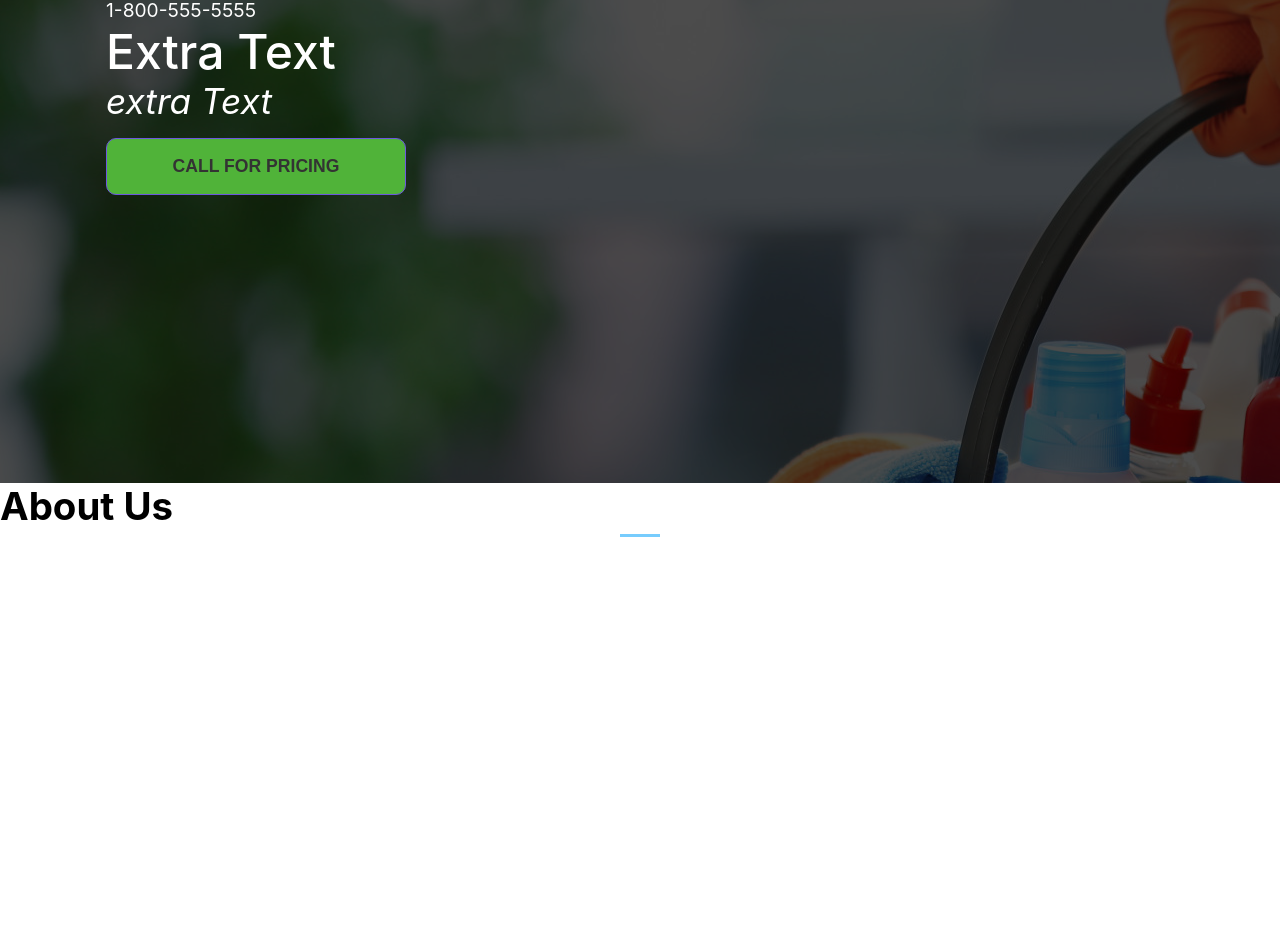
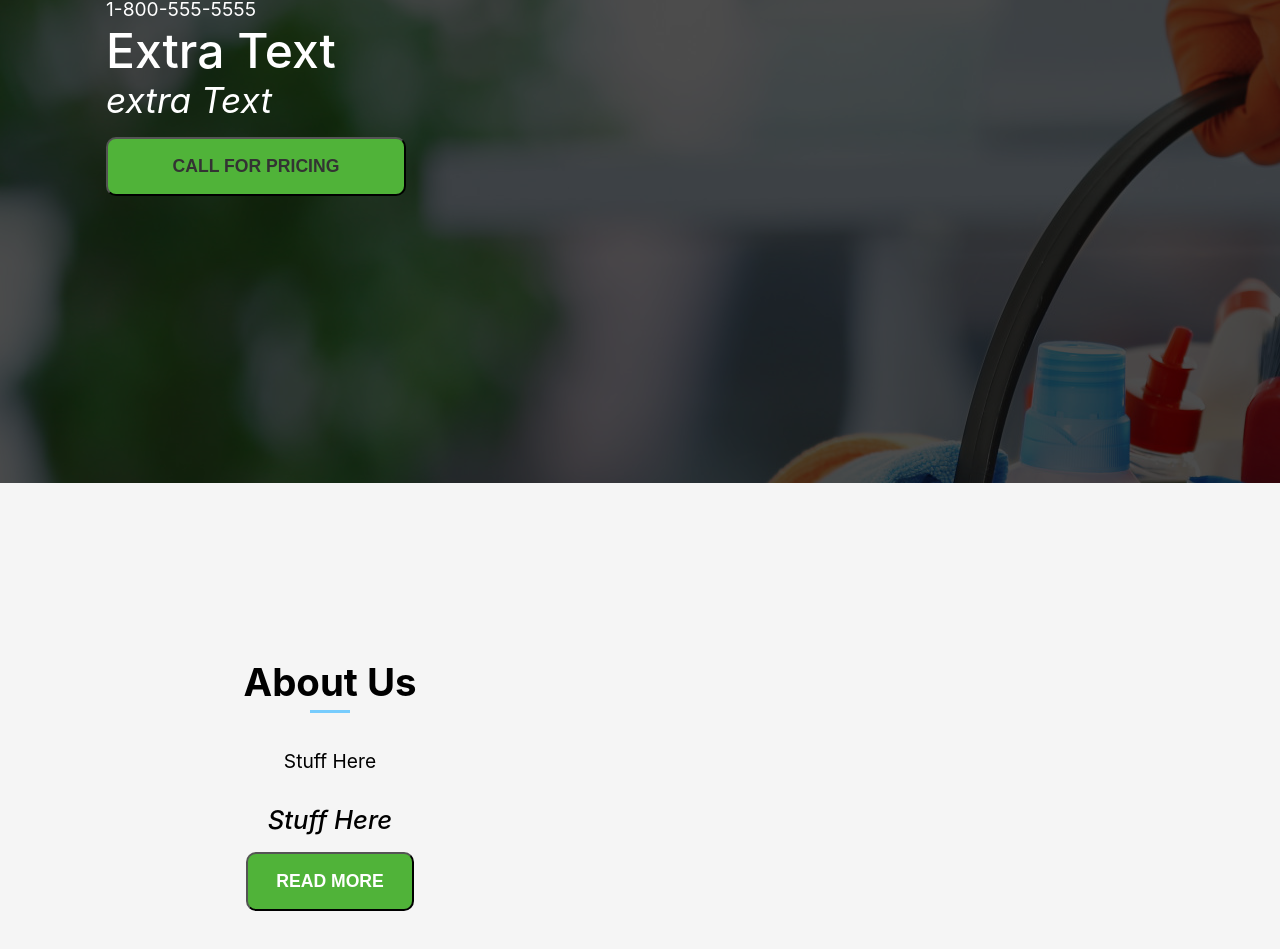
Before and after one commit to enickgoku/lisas-website, a React (Create React App) app: page / in a window 1280 px wide. Shown: the part 317-1266 px from the top of the page. Before the commit the page ends 859 px from the top, so only its background shows below. Built offline with nearby package versions, Linux system fonts and the light colour scheme; the HTML template or start-up script is replaced by a standard one.

Commit message:
added testimonial section

```diff
--- a/src/App.js
+++ b/src/App.js
@@ -3,6 +3,7 @@ import React from 'react'
 import Navbar from './components/Navbar'
 import Hero from './components/Hero'
 import About from './components/About'
+import Testimonials from './components/Testimonials'
 
 function App() {
   return (
@@ -10,6 +11,7 @@ function App() {
       <Navbar />
       <Hero />
       <About />
+      <Testimonials />
     </div>
   )
 }
--- a/src/components/About.css
+++ b/src/components/About.css
@@ -0,0 +1,64 @@
+.about {
+  background-color: #f5f5f5;
+  padding: 8rem 1rem 0 1rem;
+  margin: auto;
+  width: 100%;
+}
+
+.about .container {
+  width: 1240px;
+  margin: auto;
+  display: grid;
+  grid-template-columns: repeat(2, 1fr);
+}
+
+.about h2 {
+  font-size: 3rem;
+  font-weight: 500;
+  margin-bottom: 1rem;
+}
+
+.about .col-2 {
+  display: flex;
+  flex-direction: column;
+  justify-content: center;
+  align-items: center;
+  padding: 3rem;
+}
+
+.about .col-2 p:first-of-type {
+  margin: 2rem 0;
+}
+
+.about .col-2 p:nth-child(4) {
+  font-size: 1.6rem;
+  font-style: italic;
+  font-weight: 500;
+}
+
+.about button {
+  margin-top: 1rem;
+}
+
+@media screen and (max-width: 940px) {
+  .about .container {
+    grid-template-columns: 1fr;
+  }
+
+  .about .containter {
+    width: 100%;
+  }
+
+  .about .container img {
+    padding: 1rem;
+    width: 90vw;
+  }
+
+  .about .container .col-2 {
+    padding: 0;
+  }
+
+  .about button {
+    margin-bottom: 1rem;
+  }
+}
--- a/src/components/About.js
+++ b/src/components/About.js
@@ -10,6 +10,9 @@ const About = () => {
         <div className='col-2'>
           <h1>About Us</h1>
           <span className='line'></span>
+          <p>Stuff Here</p>
+          <p>Stuff Here</p>
+          <button className='button'>Read More</button>
         </div>
       </div>
     </div>
--- a/src/components/Navbar.js
+++ b/src/components/Navbar.js
@@ -14,13 +14,16 @@ const Navbar = () => {
     <div className='header'>
       <nav className='navbar'>
         <a href='/' className='logo'>
-          <GiVacuumCleaner size={50} style={{ color: '#ffffff' }} />
+          <GiVacuumCleaner size={60} style={{ color: '#ffffff' }} />
         </a>
         <div className='hamburger' onClick={handleClick}>
-          {click ?
-          (<FaTimes size={30} style={{ color: '#ffffff' }} />)
-          :
-          (<FaBars size={30} style={{ color: '#ffffff' }} />)}
+          {
+            click
+            ?
+            (<FaTimes size={30} style={{ color: '#ffffff' }} />)
+            :
+            (<FaBars size={30} style={{ color: '#ffffff' }} />)
+          }
         </div>
         <ul className={click ? "nav-menu active" : "nav-menu"}>
           <li className='nav-item'>
--- /dev/null
+++ b/src/components/Testimonials.js
@@ -0,0 +1,13 @@
+import React from 'react'
+
+import './Testimonials.css'
+
+const Testimonials = () => {
+  return (
+    <div>
+
+    </div>
+  )
+}
+
+export default Testimonials
--- a/src/index.css
+++ b/src/index.css
@@ -43,7 +43,6 @@ a {
   color: #fff;
   text-transform: uppercase;
   background-color: #50b339;
-  border: 1px solid var(--primary-dark);
   border-radius: 10px;
   cursor: pointer;
   transition: 0.1s ease-in;
```
Also changed, not shown: src/components/Testimonials.css (added).
